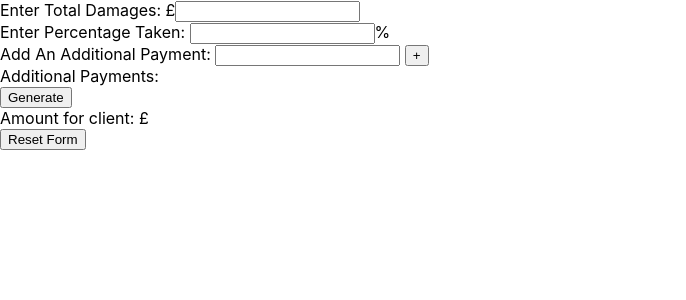
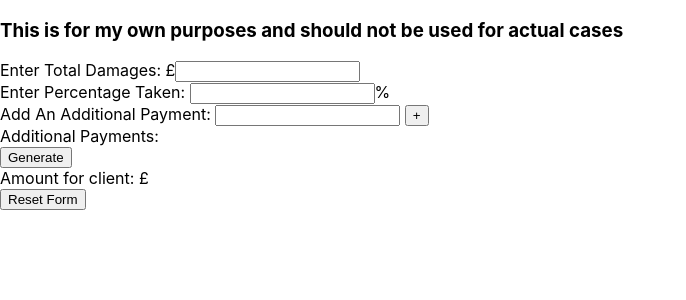
Before and after one commit to gazzturner/PercentageCalculator, a React (Create React App) app: page / in a window 1280 px wide. Shown: the top 300 px of the page, without its empty margins (0-686 px from the left). Built offline with nearby package versions, Linux system fonts and the light colour scheme.

Commit message:
added disclaimer

```diff
--- a/src/App.js
+++ b/src/App.js
@@ -11,7 +11,10 @@ export default class App extends Component {
 
   render() {
     return (
-     <InputForm></InputForm>
+      <>
+        <h3>This is for my own purposes and should not be used for actual cases</h3>
+        <InputForm></InputForm>
+      </>
     );
   }
 }
```
